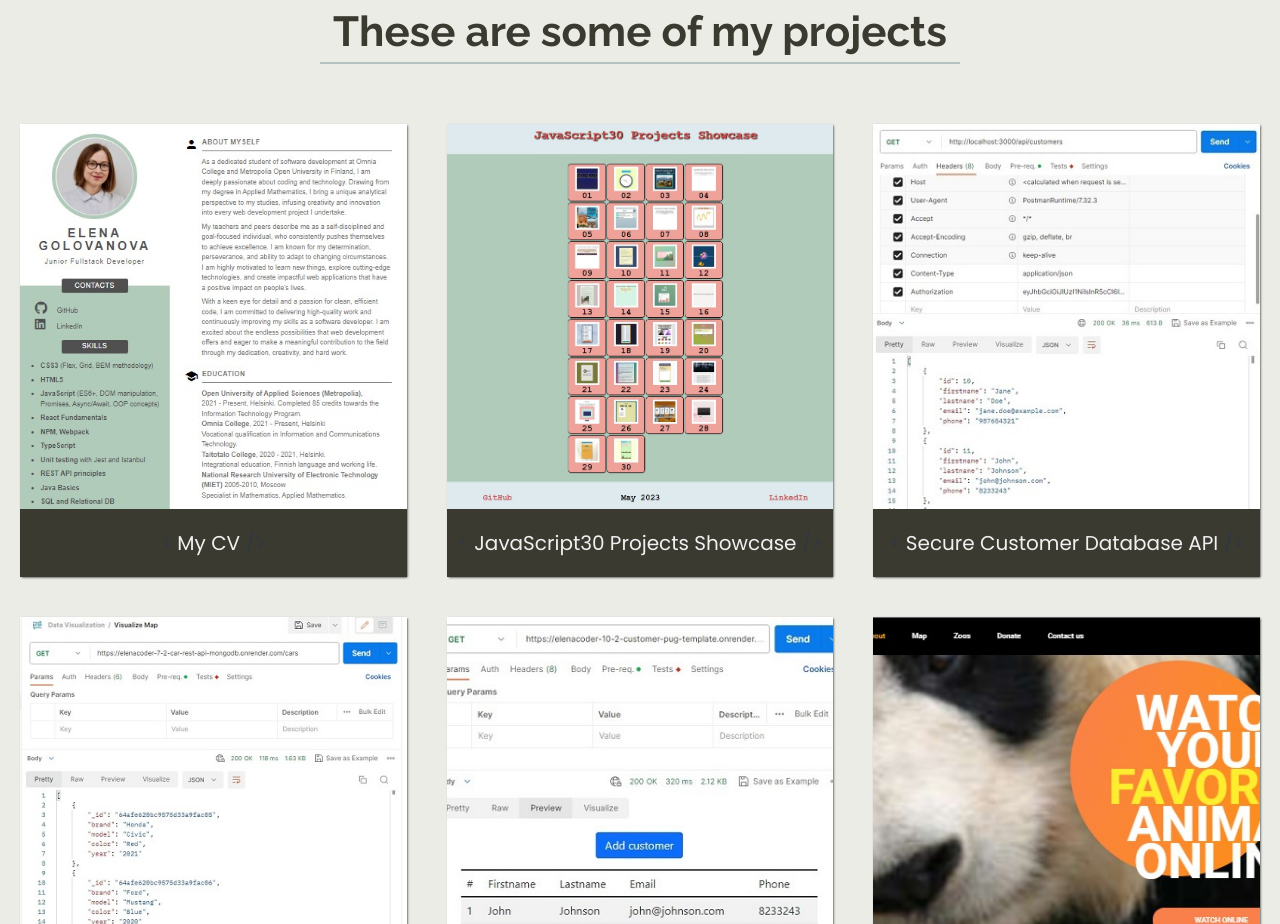
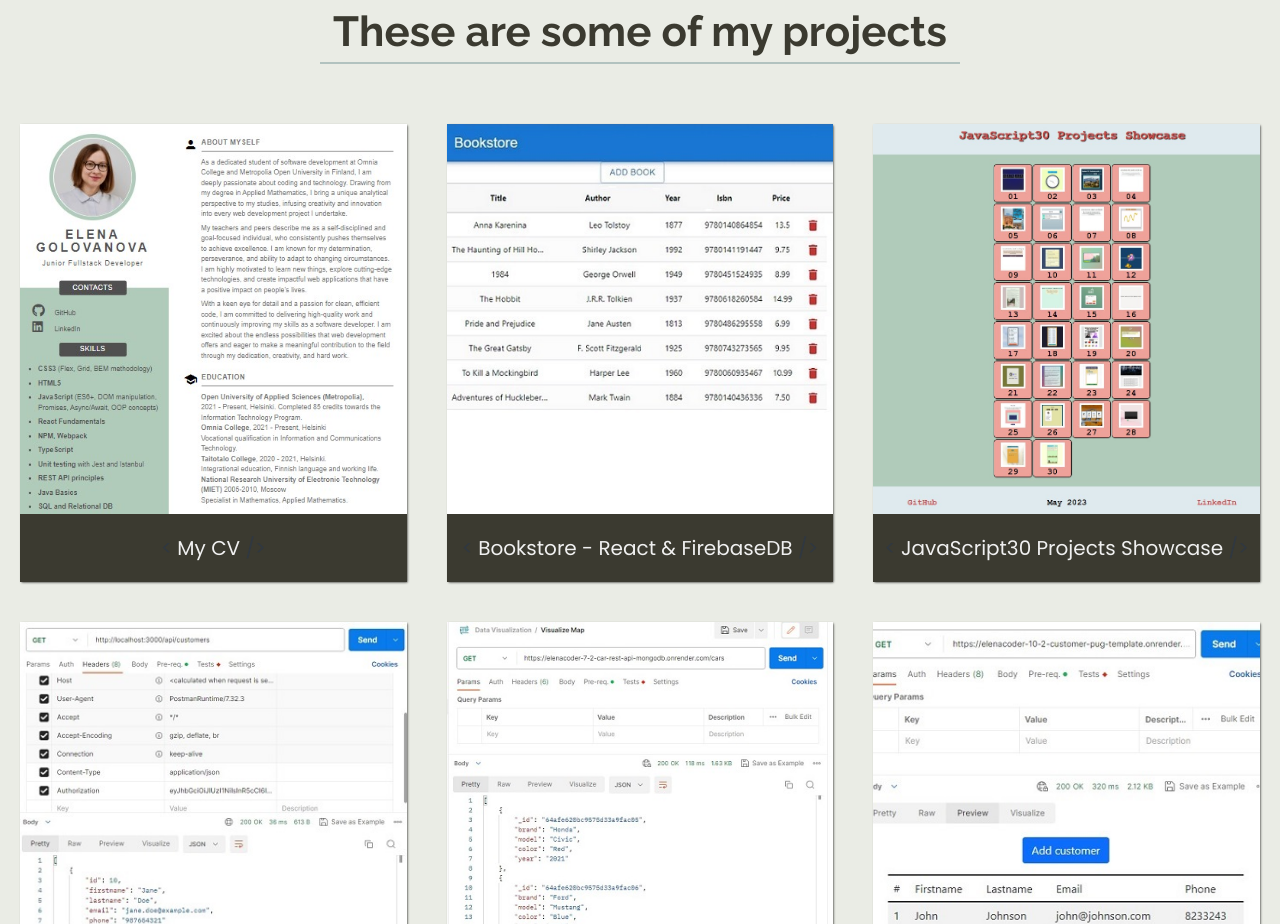
Before and after one commit to ElenaCoder/personal-portfolio-webpage, a plain HTML site: page index.html in a window 1280 px wide. Shown: the part 897-1821 px from the top of the page. Drawn offline with Linux system fonts and the light colour scheme; files whose address does not match are found by name.

Commit message:
feat: add bookstore-react-farebase-db project to portfolio

```diff
--- a/index.html
+++ b/index.html
@@ -102,6 +102,23 @@
                 </a>
                 <!-- Project 2-->
                 <a
+                    href="https://github.com/ElenaCoder/bookstore"
+                    target="_blank"
+                    class="project project-tile"
+                >
+                    <img
+                        class="project-image"
+                        src="./assets/bookstore-react-farebase-db.jpg"
+                        alt="project"
+                    />
+                    <p class="project-title">
+                        <span class="code">&lt;</span>
+                        Bookstore - React & FirebaseDB
+                        <span class="code">&#47;&gt;</span>
+                    </p>
+                </a>
+                <!-- Project 3-->
+                <a
                     href="https://elenacoder.github.io/JavaScript30-Projects/index.html"
                     target="_blank"
                     class="project project-tile"
@@ -117,7 +134,7 @@
                         <span class="code">&#47;&gt;</span>
                     </p>
                 </a>
-                <!-- Project 3-->
+                <!-- Project 4-->
                 <a
                     href="https://github.com/ElenaCoder/node.js-course/tree/main/6.2-customer-rest-api-implementation"
                     target="_blank"
@@ -134,7 +151,7 @@
                         <span class="code">&#47;&gt;</span>
                     </p>
                 </a>
-                <!-- Project 4-->
+                <!-- Project 5-->
                 <a
                     href="https://github.com/ElenaCoder/node.js-course/tree/main/7.2-car-rest-api-mongodb-implementation"
                     target="_blank"
@@ -151,7 +168,7 @@
                         <span class="code">&#47;&gt;</span>
                     </p>
                 </a>
-                <!-- Project 5-->
+                <!-- Project 6-->
                 <a
                     href="https://github.com/ElenaCoder/node.js-course/tree/main/10.2-customer-template-engine"
                     target="_blank"
@@ -168,7 +185,7 @@
                         <span class="code">&#47;&gt;</span>
                     </p>
                 </a>
-                <!-- Project 6-->
+                <!-- Project 7-->
                 <a
                     href="https://elenacoder.github.io/online-zoo/pages/main/"
                     target="_blank"
@@ -185,7 +202,7 @@
                         <span class="code">&#47;&gt;</span>
                     </p>
                 </a>
-                <!-- Project 7-->
+                <!-- Project 8-->
                 <a
                     href="https://elenacoder.github.io/book-shop/pages/catalog-page/"
                     target="_blank"
@@ -203,7 +220,7 @@
                     </p>
                 </a>
 
-                <!-- Project 8-->
+                <!-- Project 9-->
                 <a
                     href="https://github.com/ElenaCoder/async-race"
                     target="_blank"
@@ -221,7 +238,7 @@
                     </p>
                 </a>
 
-                <!-- Project 9-->
+                <!-- Project 10-->
                 <a
                     href="https://elenacoder.github.io/calculator-vanilla-js-oop/"
                     target="_blank"
@@ -239,7 +256,7 @@
                     </p>
                 </a>
 
-                <!-- Project 10-->
+                <!-- Project 11-->
                 <a
                     href="https://elenacoder.github.io/tribute-page-leonardo-da-vinci/"
                     target="_blank"
@@ -257,7 +274,7 @@
                     </p>
                 </a>
 
-                <!-- Project 11-->
+                <!-- Project 12-->
                 <a
                     href="https://elenacoder.github.io/survey-form/"
                     target="_blank"
@@ -275,7 +292,7 @@
                     </p>
                 </a>
 
-                <!-- Project 12-->
+                <!-- Project 13-->
                 <a
                     href="https://elenacoder.github.io/product-landing-page/"
                     target="_blank"
@@ -311,7 +328,7 @@
                     </p>
                 </a> -->
 
-                <!-- Project 13-->
+                <!-- Project 14-->
                 <a
                     href="https://elenacoder.github.io/html-css-advanced-exercise1-responsive-design/"
                     target="_blank"
@@ -329,7 +346,7 @@
                     </p>
                 </a>
 
-                <!-- Project 14-->
+                <!-- Project 15-->
                 <a
                     href="https://elenacoder.github.io/html-css-advanced-exercise2-responsive-design/"
                     target="_blank"
@@ -347,7 +364,7 @@
                     </p>
                 </a>
 
-                <!-- Project 15-->
+                <!-- Project 16-->
                 <a
                     href="https://elenacoder.github.io/html_css_advanced-exercise3-responsive-design/"
                     target="_blank"
```
Also changed, not shown: assets/bookstore-react-farebase-db.jpg (added).
